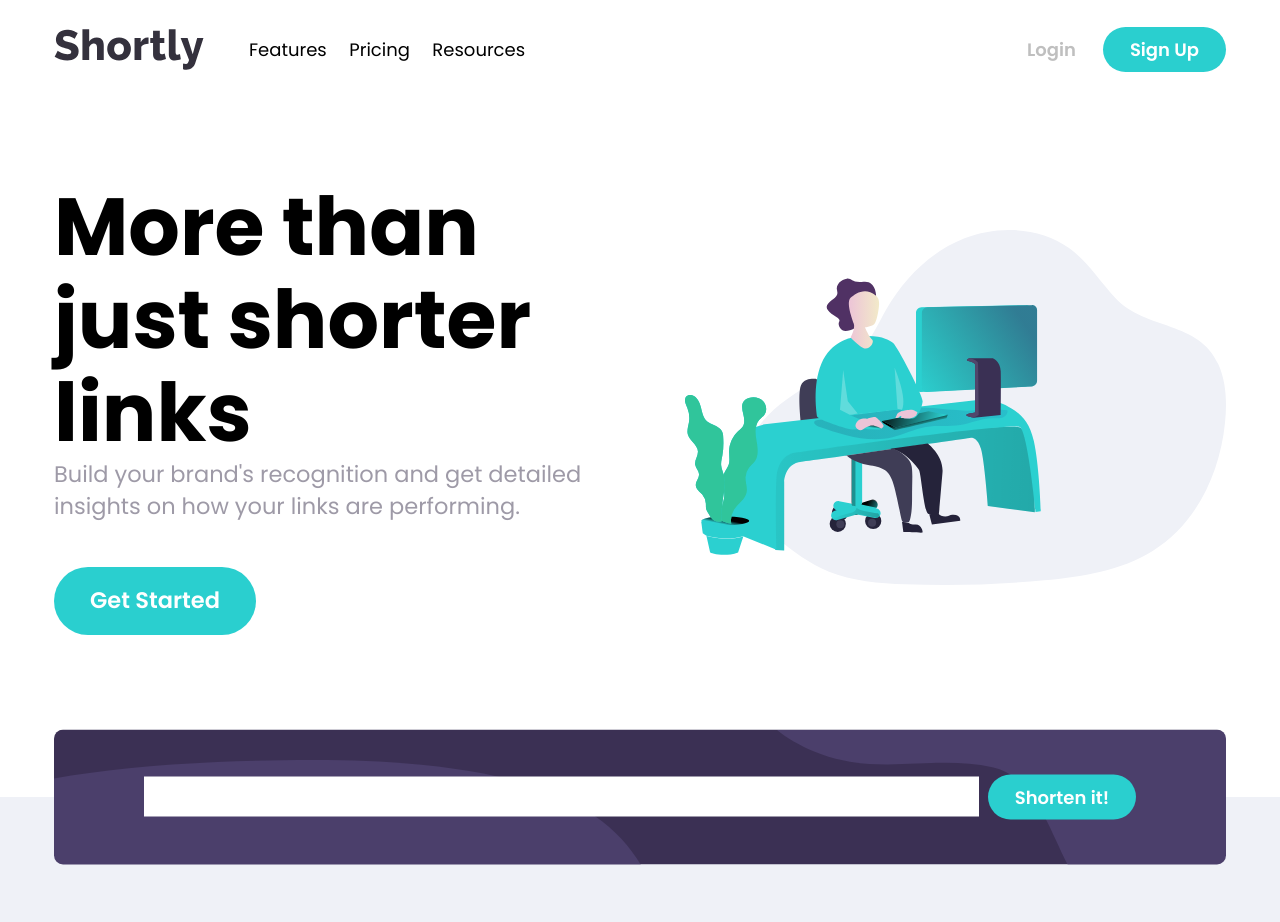
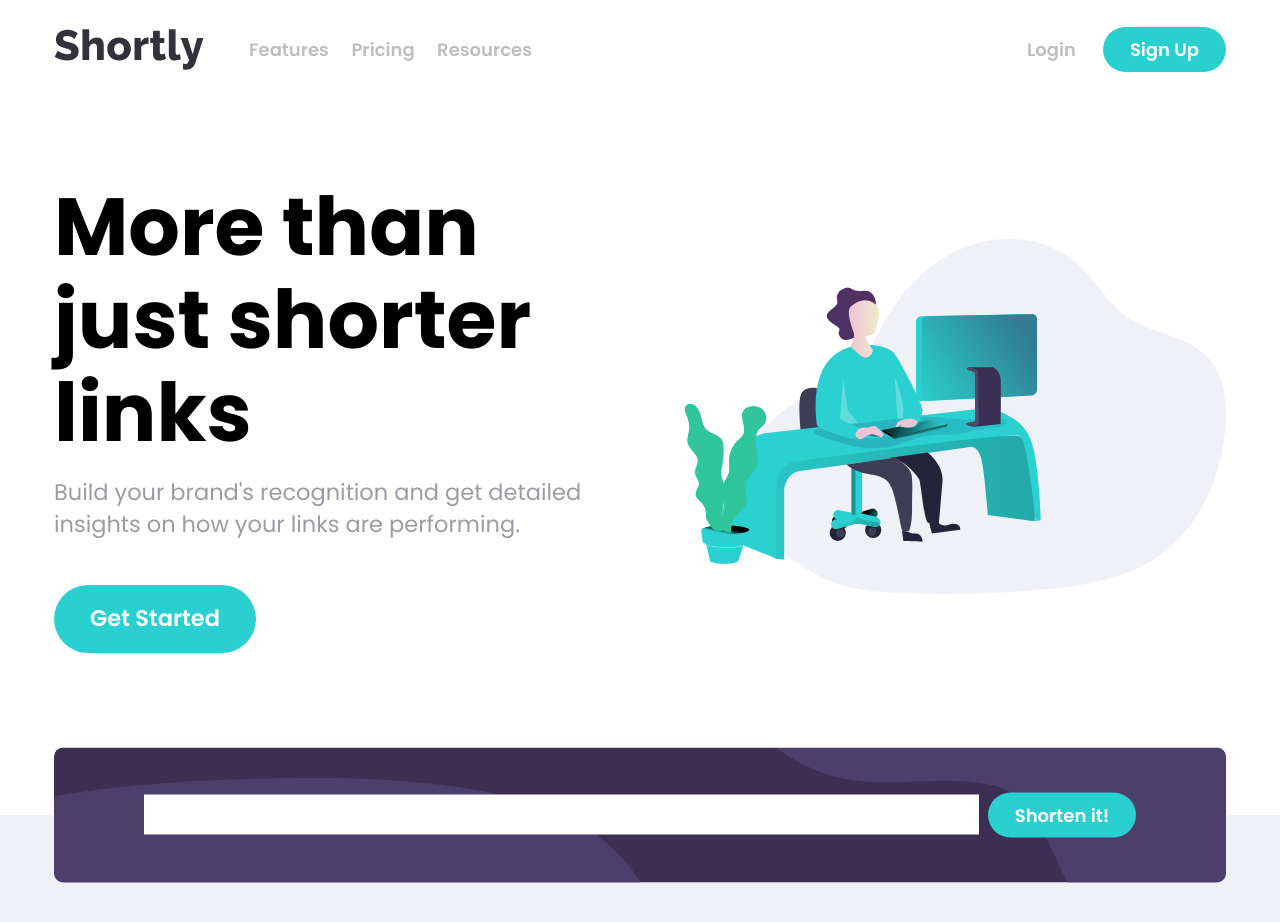
Before and after one commit to qianzhong516/url-shortener, a Next.js app: page / in a window 1280 px wide. Shown: the top 922 px of the page. Built offline with nearby package versions, Linux system fonts and the light colour scheme.

Commit message:
update navigation text styles

```diff
--- a/app/components/hero.tsx
+++ b/app/components/hero.tsx
@@ -4,7 +4,7 @@ import Image from 'next/image';
 export default function heroSection() {
     return <section className='flex flex-wrap items-center px-12 pt-24 pb-36 gap-20 max-w-lg'>
         <div className='flex-1'>
-            <h1 className='text-7xl font-bold'>More than just shorter links</h1>
+            <h1 className='text-7xl font-bold mb-4'>More than just shorter links</h1>
             <p className='text-xl text-gray-violet'>Build your brand&apos;s recognition and get detailed insights on how your links are performing.</p>
             <Button className='text-xl mt-10 px-8 py-4'>Get Started</Button>
         </div>
--- a/app/ui/navigation/nav_links.tsx
+++ b/app/ui/navigation/nav_links.tsx
@@ -8,6 +8,6 @@ const navLinks = [
 
 export default function NavLinks() {
     return <div className="flex gap-5">
-        {navLinks.map(({ text, href }, i) => <Link key={i} href={href}>{text}</Link>)}
+        {navLinks.map(({ text, href }, i) => <Link key={i} href={href} className='font-semibold text-gray hover:text-black'>{text}</Link>)}
     </div>
 }
```
